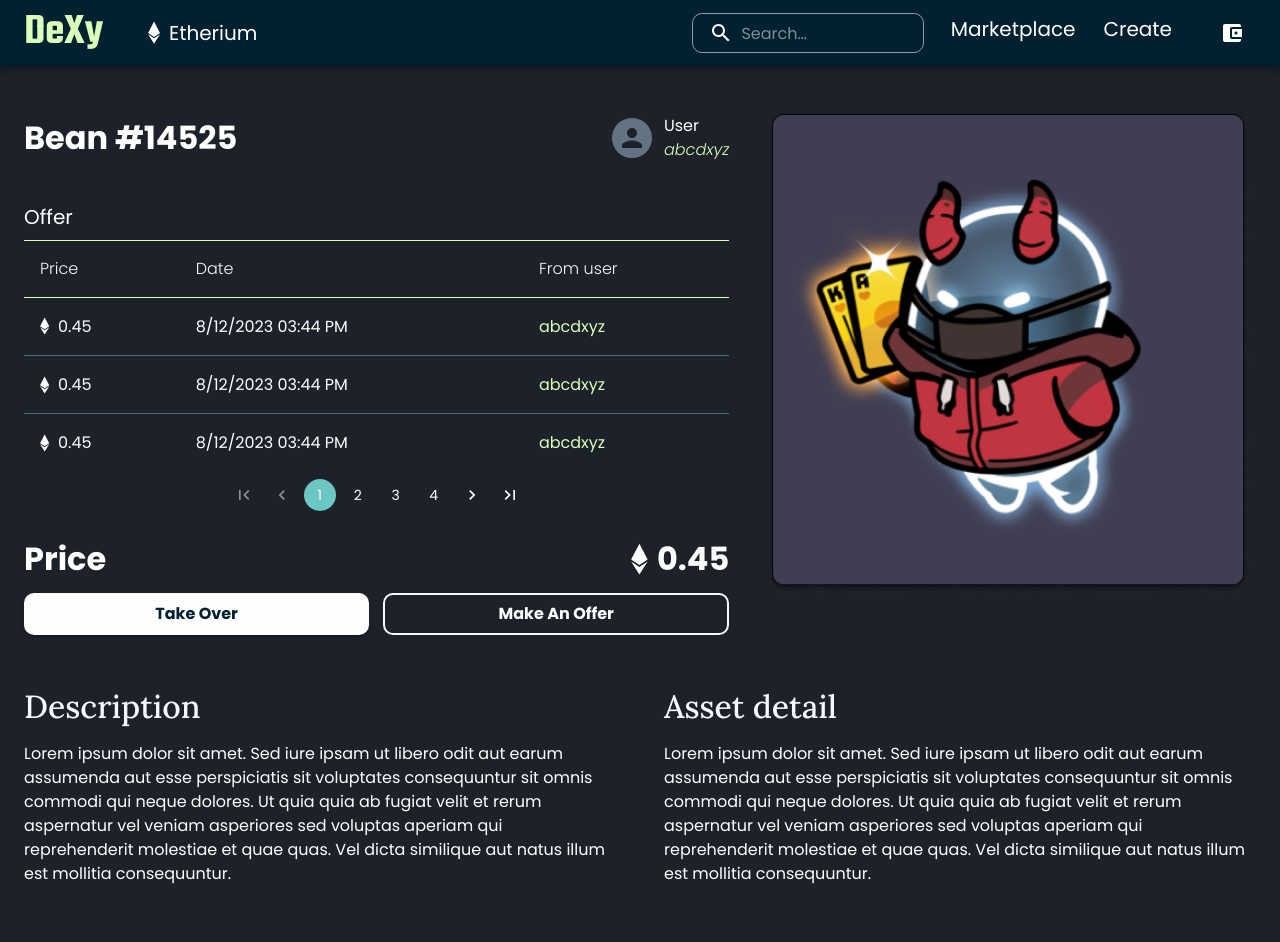
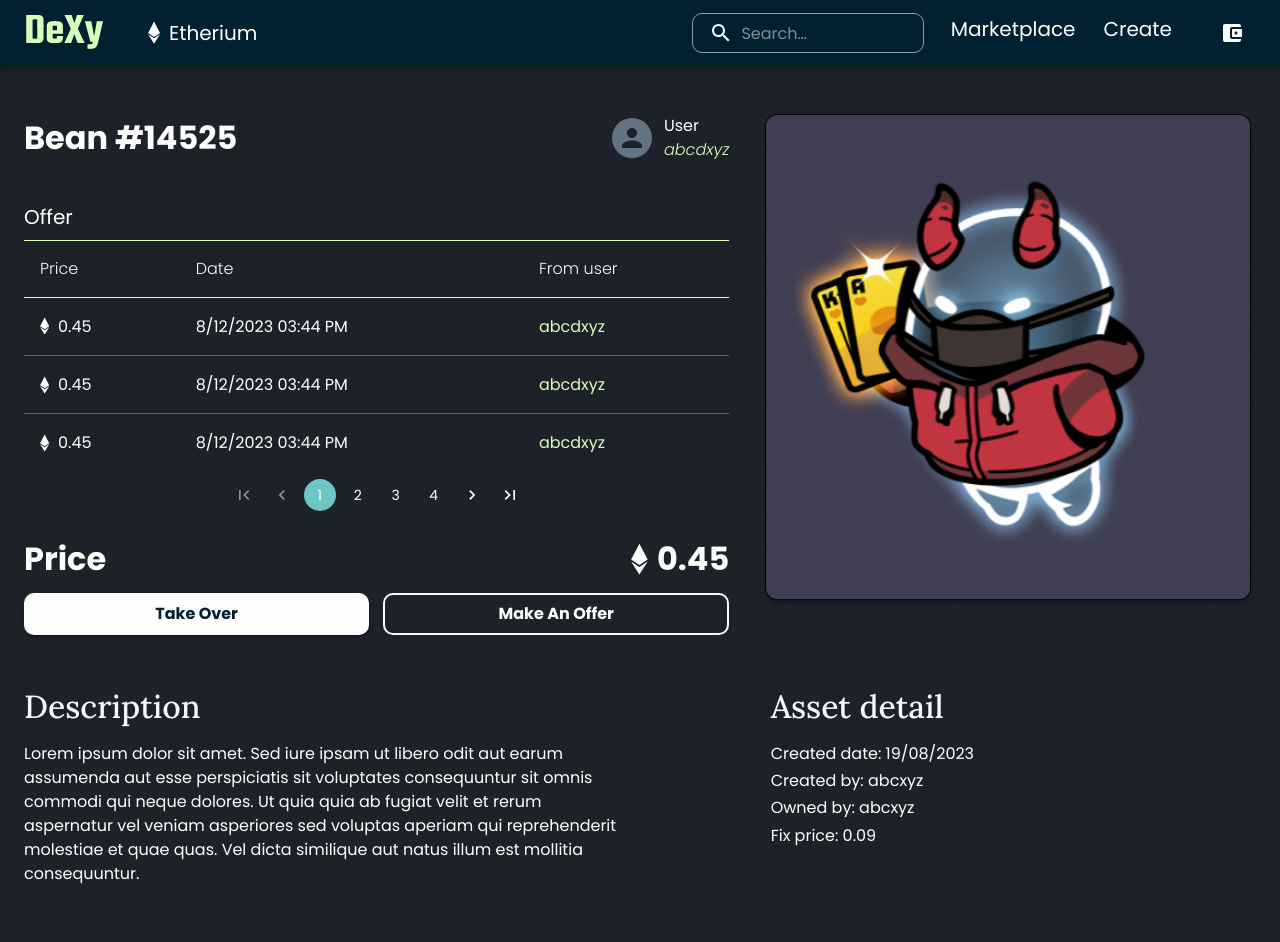
Before and after one commit to anhminhnguyen3110/DeXy-NFT-Trading-FE, a Next.js app: page /item/1 in a window 1280 px wide. Shown: the top 942 px of the page. Built offline with nearby package versions, Linux system fonts and the light colour scheme.

Commit message:
feat: [IN-42] add item description and fix image sizing

```diff
--- a/src/pages/item/[id].js
+++ b/src/pages/item/[id].js
@@ -3,7 +3,7 @@ import { useRouter } from 'next/router'
 import Image from 'next/image'
 import Carousel from 'react-multi-carousel'
 import 'react-multi-carousel/lib/styles.css'
-import { Typography, styled, useTheme } from '@mui/material'
+import { Stack, Typography, styled, useTheme } from '@mui/material'
 import Grid from '@mui/material/Unstable_Grid2' // Grid version 2
 import ActionAreaCard from '@/components/Card'
 import CoreDetailsSection from '@/layouts/item/coreDetailsSection'
@@ -32,13 +32,16 @@ const CarouselStyled = styled(Carousel)(({ theme }) => ({
 const ImageContainer = styled('div')(({ theme }) => ({
   position: 'relative',
   width: '100%',
-  height: '100%',
+  aspectRatio: '1/1',
   minHeight: '15rem',
-  maxHeight: '30rem',
+  maxHeight: '32rem',
   display: 'flex',
   justifyContent: 'center',
+  [theme.breakpoints.down('md')]: {
+    maxWidth: 'min(24rem, 100%)',
+    marginInline: 'auto',
+  },
   '& img': {
-    width: 'unset !important',
     maxWidth: '100%',
     marginInline: 'auto',
     borderRadius: theme.shape.borderRadius,
@@ -56,7 +59,6 @@ export default function ItemDetail() {
       theme
         ? {
             superLargeDesktop: {
-              // the naming can be any, depends on you.
               breakpoint: { max: 4000, min: theme.breakpoints.values.xl },
               items: 5,
             },
@@ -89,7 +91,7 @@ export default function ItemDetail() {
           </ImageContainer>
         </Grid>
       </Grid>
-      <Grid xs={12} md={6}>
+      <Grid xs={12} md={7}>
         <Typography variant="h3" gutterBottom>
           Description
         </Typography>
@@ -101,17 +103,16 @@ export default function ItemDetail() {
           consequuntur.
         </Typography>
       </Grid>
-      <Grid xs={12} md={6}>
+      <Grid xs={12} md={5}>
         <Typography variant="h3" gutterBottom>
           Asset detail
         </Typography>
-        <Typography variant="body1" maxWidth="60ch">
-          Lorem ipsum dolor sit amet. Sed iure ipsam ut libero odit aut earum assumenda aut esse
-          perspiciatis sit voluptates consequuntur sit omnis commodi qui neque dolores. Ut quia quia
-          ab fugiat velit et rerum aspernatur vel veniam asperiores sed voluptas aperiam qui
-          reprehenderit molestiae et quae quas. Vel dicta similique aut natus illum est mollitia
-          consequuntur.
-        </Typography>
+        <Stack gap="0.2rem">
+          <Typography variant="body1">Created date: 19/08/2023</Typography>
+          <Typography variant="body1">Created by: abcxyz</Typography>
+          <Typography variant="body1">Owned by: abcxyz</Typography>
+          <Typography variant="body1">Fix price: 0.09</Typography>
+        </Stack>
       </Grid>
       <Grid xs={12}>
         <Typography variant="h3" gutterBottom>
```
